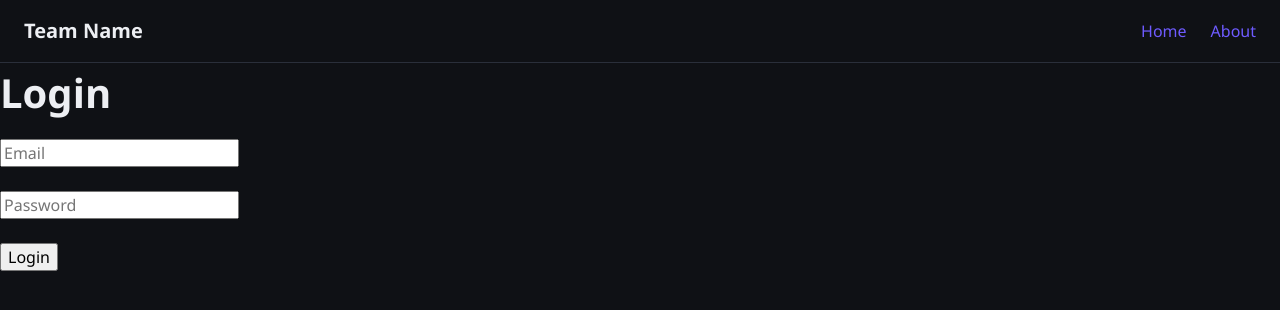
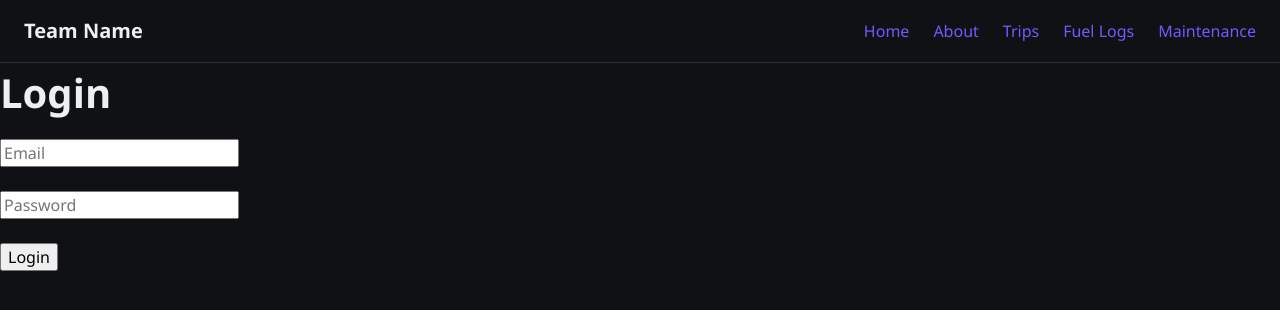
Before and after one commit to subii13/ODOO-HACKATHON, a React (Vite) app: page /login in a window 1280 px wide. Shown: the top 310 px of the page. Built offline with nearby package versions, Linux system fonts and the light colour scheme; no server answers.

Commit message:
add nav links for trips, fuel logs, maintenance

```diff
--- a/src/components/Navbar.jsx
+++ b/src/components/Navbar.jsx
@@ -7,6 +7,9 @@ export default function Navbar({ brand = 'App Name' }) {
       <nav>
         <Link to="/">Home</Link>
         <Link to="/about">About</Link>
+        <Link to="/trips">Trips</Link>
+        <Link to="/fuel-logs">Fuel Logs</Link>
+        <Link to="/maintenance">Maintenance</Link>
       </nav>
     </header>
   );
```
